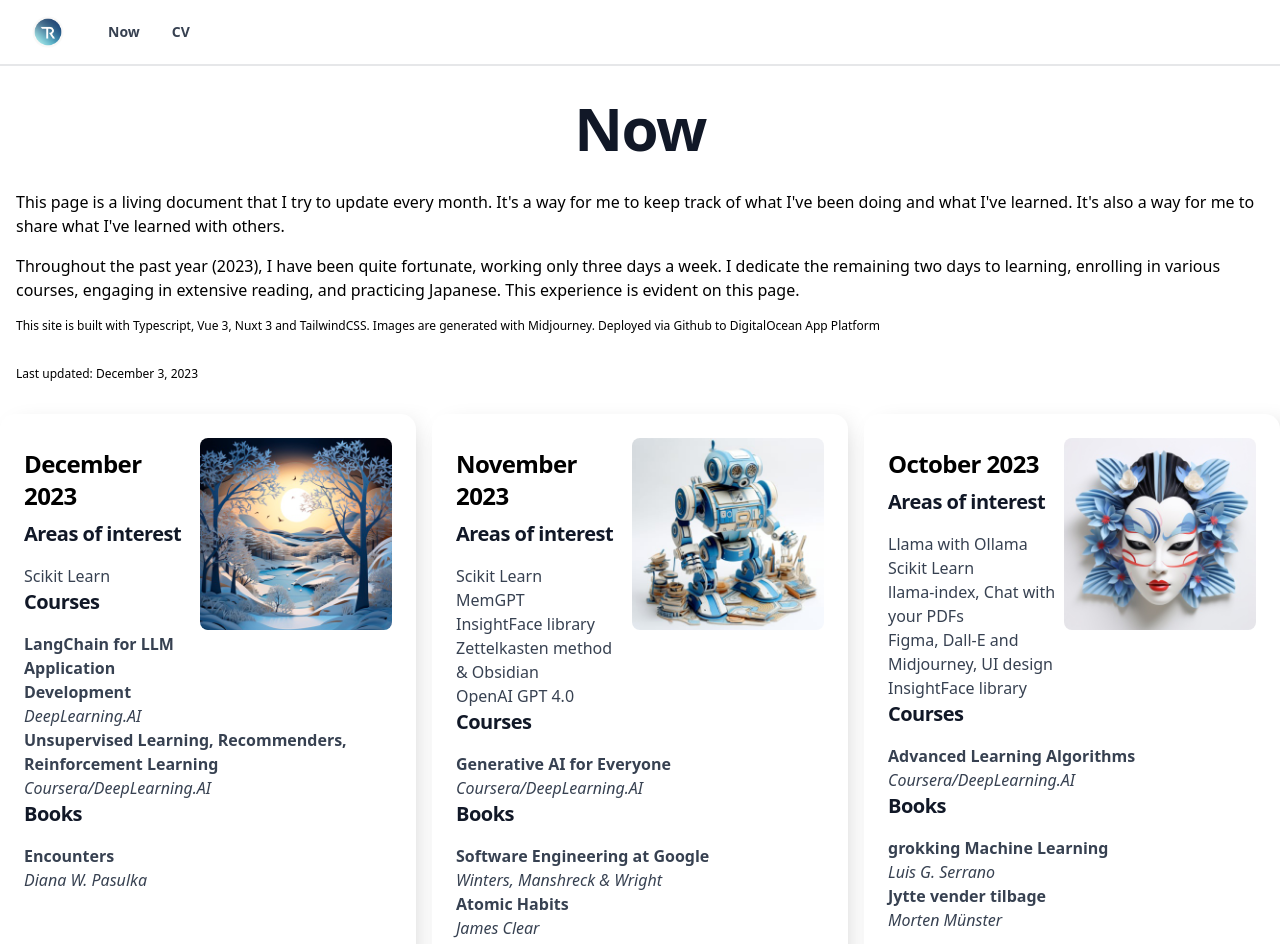
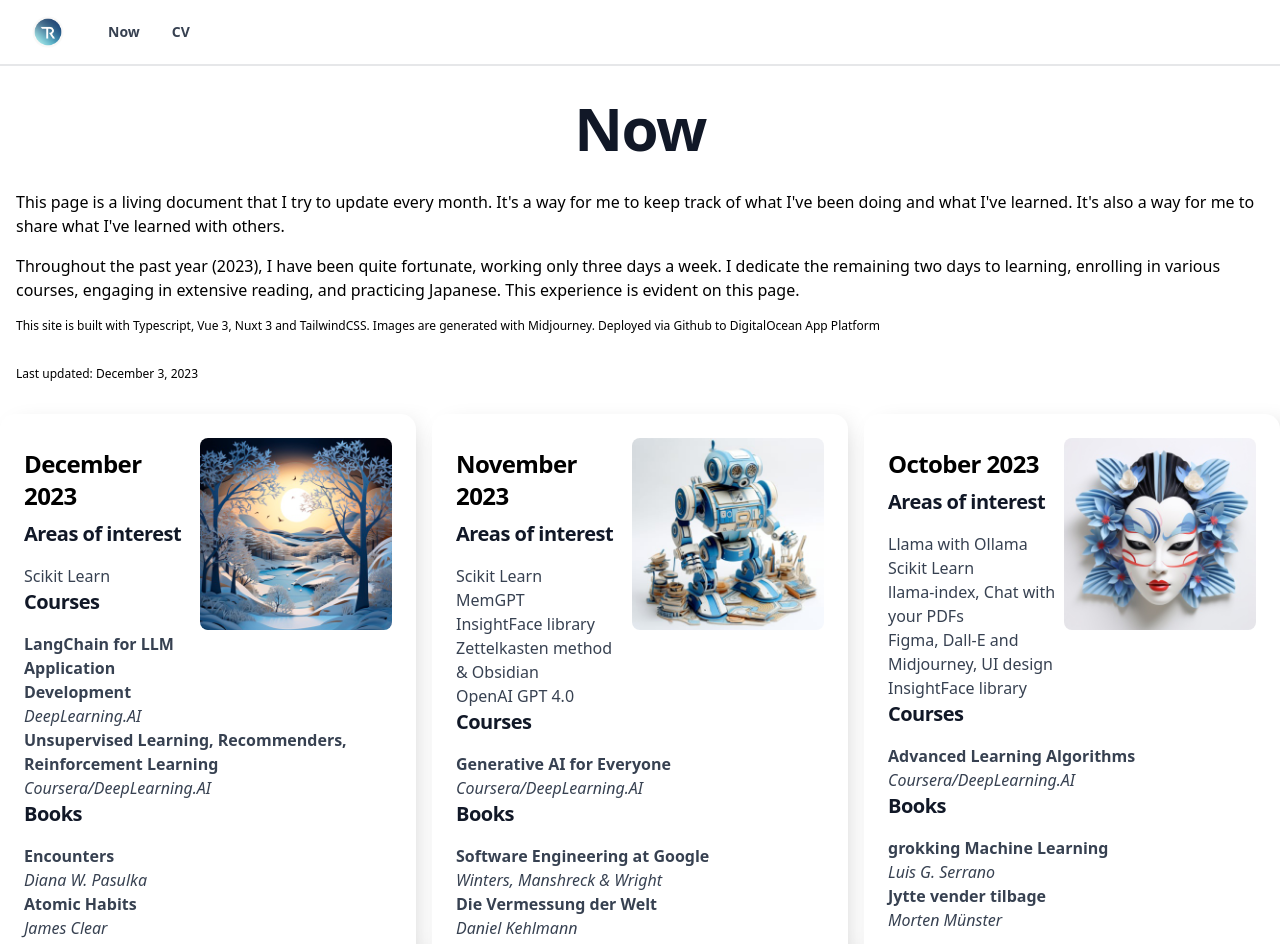
Before and after one commit to ringling/nuxt_ringling_info, a Nuxt app: page /now in a window 1280 px wide. Shown: the top 944 px of the page. Built offline with nearby package versions, Linux system fonts and the light colour scheme.

Commit message:
Habits book moved into december

```diff
--- a/pages/now.vue
+++ b/pages/now.vue
@@ -35,6 +35,7 @@
             <h3>Books</h3>
             <ul>
               <li class="grid grid-cols-1"> <b>Encounters</b> <em class="whitespace-nowrap">Diana W. Pasulka</em> </li>
+              <li class="grid grid-cols-1"> <b>Atomic Habits</b> <em class="whitespace-nowrap">James Clear</em> </li>
             </ul>
           </p>
         </div>
@@ -59,7 +60,6 @@
             <h3>Books</h3>
             <ul>
               <li class="grid grid-cols-1"> <b>Software Engineering at Google</b> <em class="whitespace-nowrap">Winters, Manshreck & Wright</em> </li>
-              <li class="grid grid-cols-1"> <b>Atomic Habits</b> <em class="whitespace-nowrap">James Clear</em> </li>
               <li class="grid grid-cols-1"> <b>Die Vermessung der Welt</b> <em class="whitespace-nowrap">Daniel Kehlmann</em> </li>
             </ul>
           </p>
```
